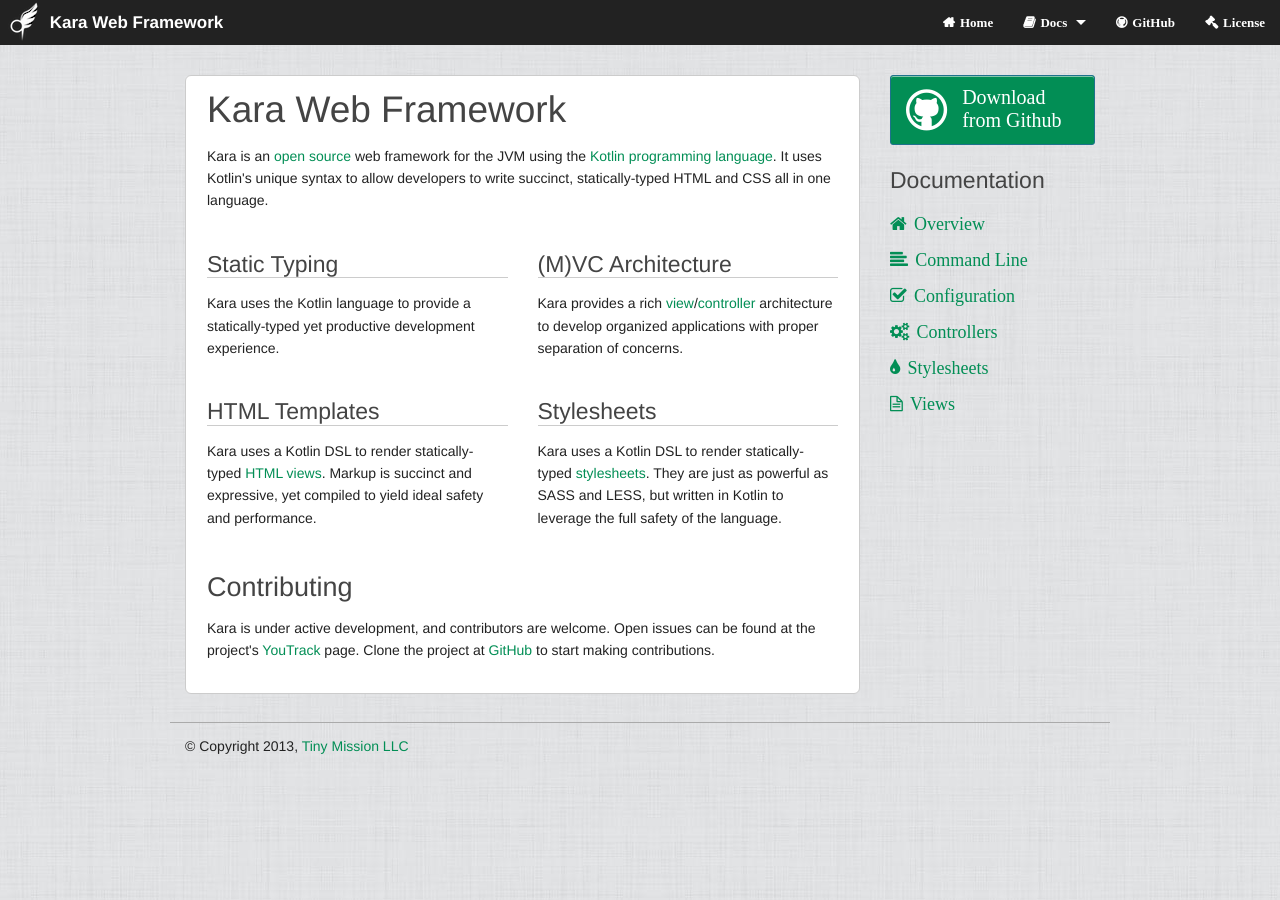
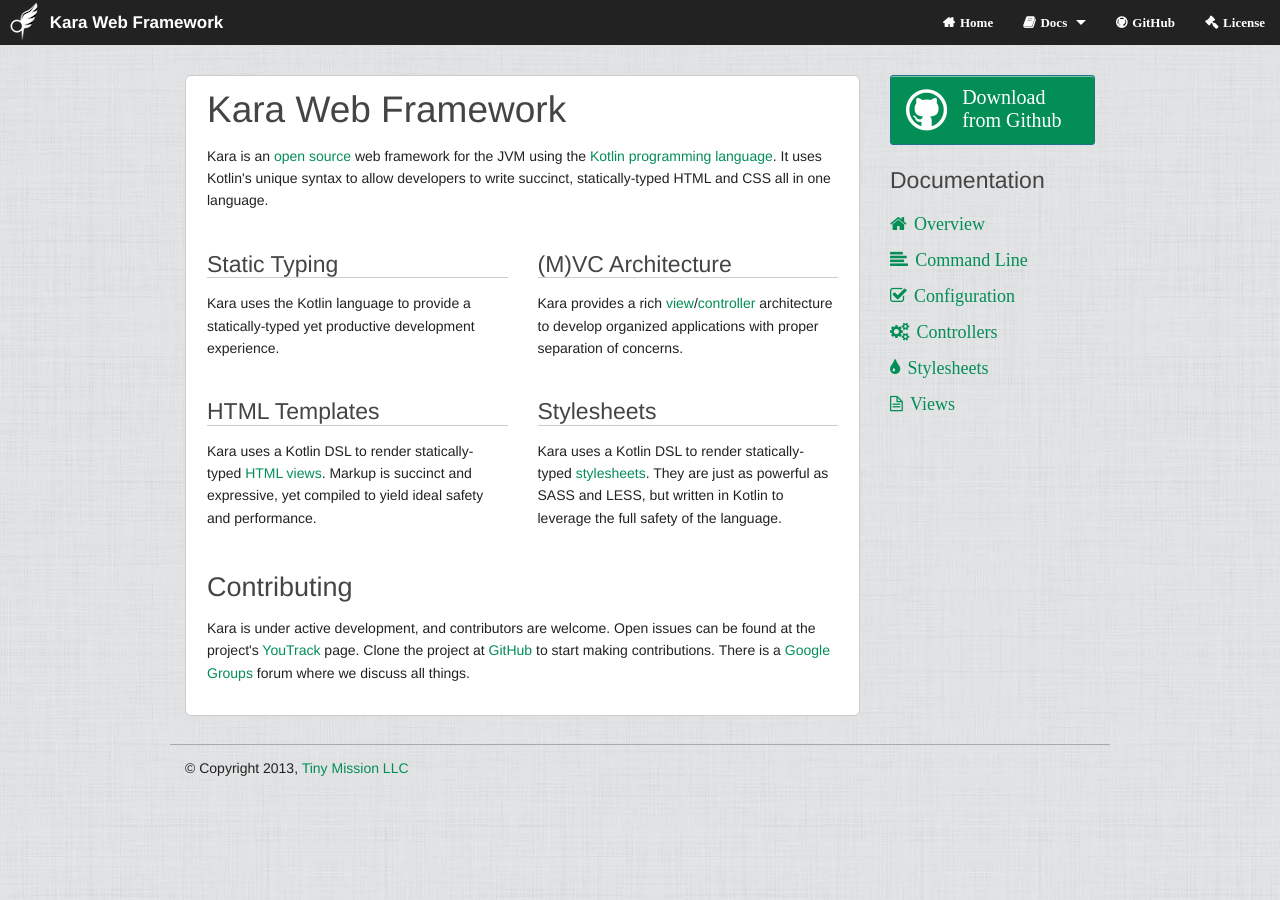
Before and after one commit to TinyMission/kara, a Jekyll site: the page built from index.html, in a window 1280 px wide. Built offline with Jekyll 4.4.1, drawn with Linux system fonts in a browser that asks for light colours.

Commit message:
Added forum

```diff
--- a/index.html
+++ b/index.html
@@ -43,4 +43,5 @@ isDoc: false
     Kara is under active development, and contributors are welcome.
     Open issues can be found at the project's <a href="http://youtrack.codebetter.com/issues/KR">YouTrack</a> page.
     Clone the project at <a href="https://github.com/TinyMission/kara">GitHub</a> to start making contributions.
+    There is a <a href="http://groups.google.com/group/karaframework/">Google Groups</a> forum where we discuss all things.
 </p>
```
